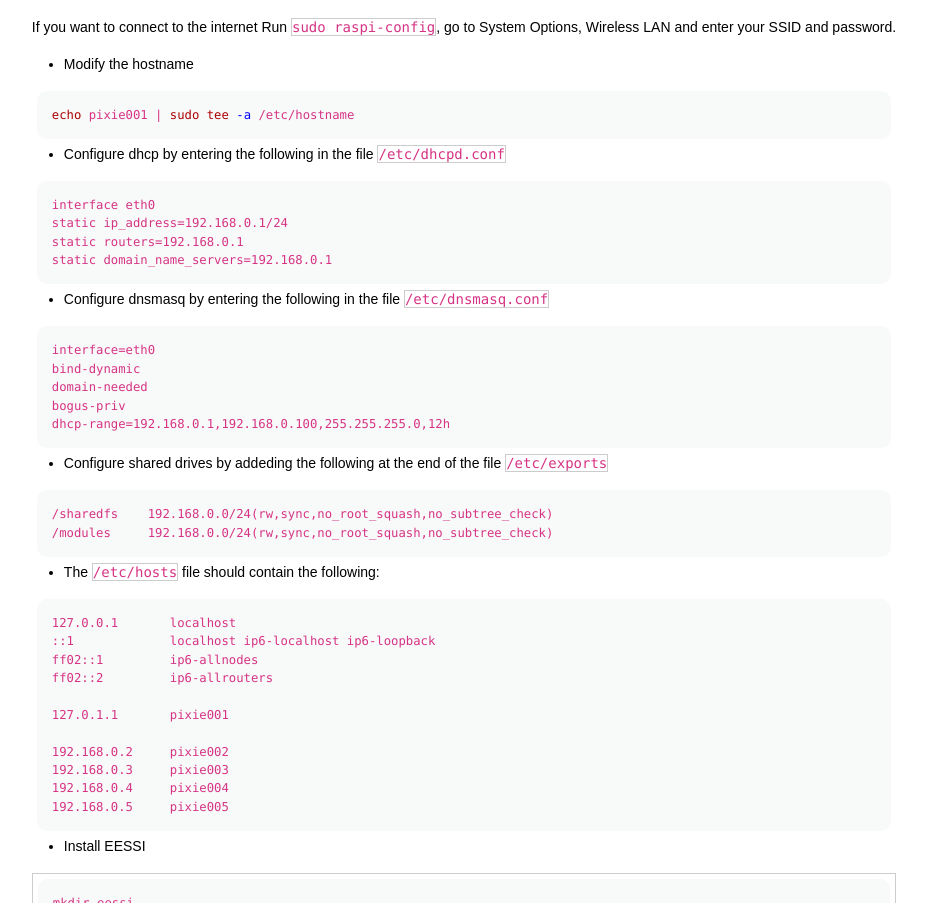
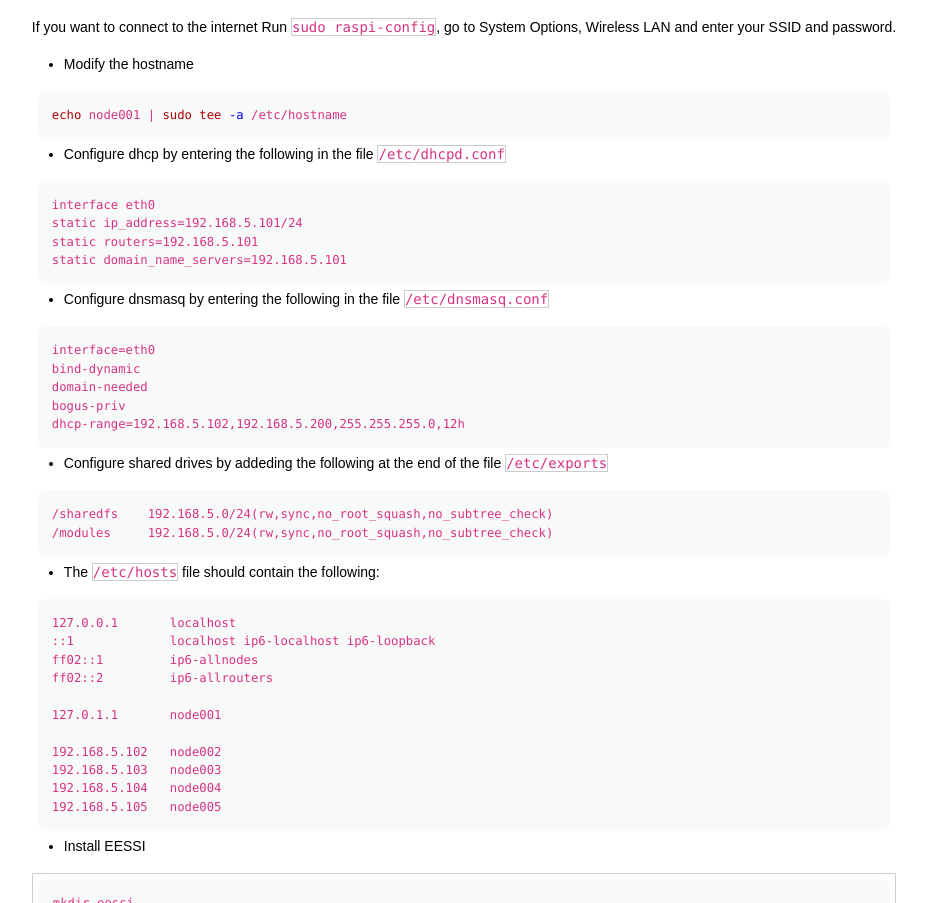
Before and after one commit to carpentriesoffline/CarpentriesOffline.github.io, a Jekyll site: the page built from miniHPC_step_by_step.md, in a window 1280 px wide. Shown: the part 780-1683 px from the top of the page, without its empty margins (176-1103 px from the left). Built offline with Jekyll 4.4.1, drawn with Linux system fonts in a browser that asks for light colours.

Commit message:
Update instructions

````diff
--- a/miniHPC_step_by_step.md
+++ b/miniHPC_step_by_step.md
@@ -46,16 +46,16 @@ Run `sudo raspi-config`, go to System Options, Wireless LAN and enter your SSID
 - Modify the hostname
 
 ```bash
-echo pixie001 | sudo tee -a /etc/hostname
+echo node001 | sudo tee -a /etc/hostname
 ```
 
 - Configure dhcp by entering the following in the file `/etc/dhcpd.conf`
 
 ```bash
 interface eth0
-static ip_address=192.168.0.1/24
-static routers=192.168.0.1
-static domain_name_servers=192.168.0.1
+static ip_address=192.168.5.101/24
+static routers=192.168.5.101
+static domain_name_servers=192.168.5.101
 ```
 
 - Configure dnsmasq by entering the following in the file `/etc/dnsmasq.conf`
@@ -65,14 +65,14 @@ interface=eth0
 bind-dynamic
 domain-needed
 bogus-priv
-dhcp-range=192.168.0.1,192.168.0.100,255.255.255.0,12h
+dhcp-range=192.168.5.102,192.168.5.200,255.255.255.0,12h
 ```
 
 - Configure shared drives by addeding the following at the end of the file `/etc/exports`
 
 ```bash
-/sharedfs    192.168.0.0/24(rw,sync,no_root_squash,no_subtree_check)
-/modules     192.168.0.0/24(rw,sync,no_root_squash,no_subtree_check)
+/sharedfs    192.168.5.0/24(rw,sync,no_root_squash,no_subtree_check)
+/modules     192.168.5.0/24(rw,sync,no_root_squash,no_subtree_check)
 ```
 
 - The `/etc/hosts` file should contain the following:
@@ -83,12 +83,12 @@ dhcp-range=192.168.0.1,192.168.0.100,255.255.255.0,12h
 ff02::1		ip6-allnodes
 ff02::2		ip6-allrouters
 
-127.0.1.1	pixie001
+127.0.1.1	node001
 
-192.168.0.2	pixie002
-192.168.0.3	pixie003
-192.168.0.4	pixie004
-192.168.0.5	pixie005
+192.168.5.102	node002
+192.168.5.103	node003
+192.168.5.104	node004
+192.168.5.105	node005
 ```
 
 
````
